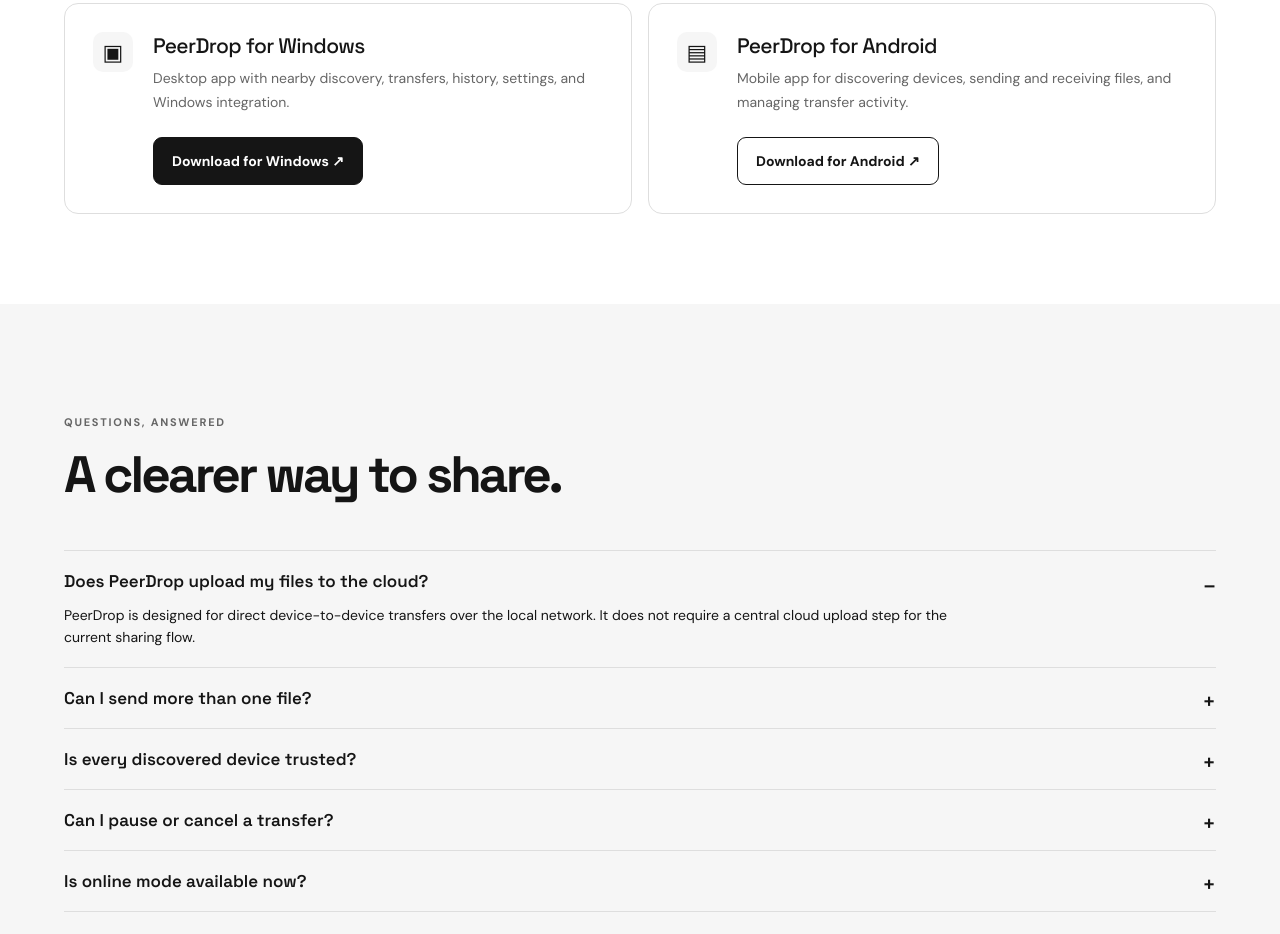
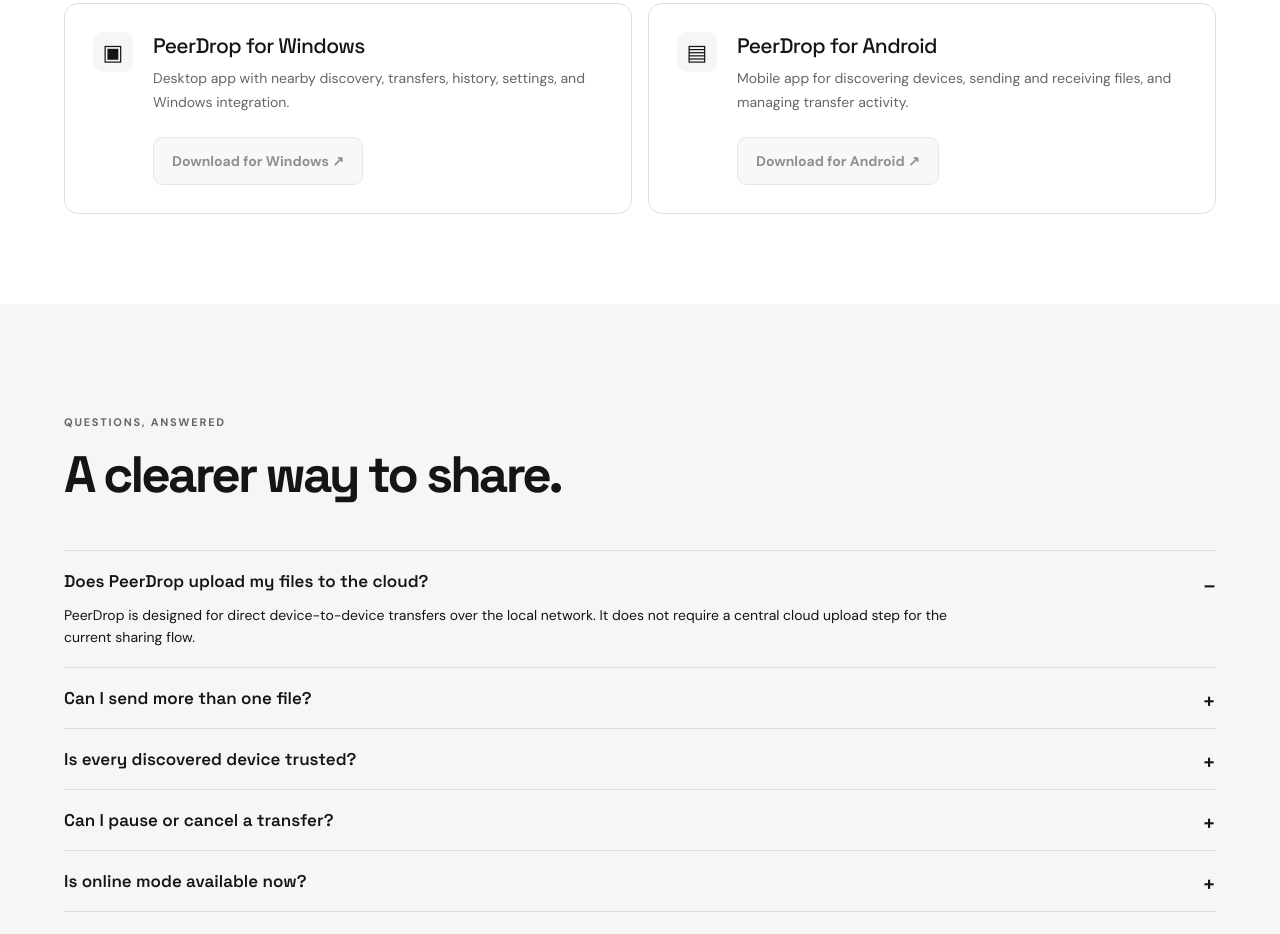
Before and after one commit to Anshuman1803/PeerDrop, a plain HTML site: page index.html in a window 1280 px wide. Shown: the part 4052-4986 px from the top of the page. Drawn offline with Linux system fonts and the light colour scheme.

Commit message:
added the download urls

```diff
--- /dev/null
+++ b/download-config.js
@@ -0,0 +1,4 @@
+window.PEERDROP_DOWNLOADS = {
+  windows: '',
+  android: ''
+};
--- a/index.html
+++ b/index.html
@@ -281,6 +281,7 @@
           for sharing, not uploading.</span></div>
     </div>
   </footer>
+  <script src="download-config.js"></script>
   <script src="script.js"></script>
 </body>
 
--- a/script.js
+++ b/script.js
@@ -1,5 +1,25 @@
 const menuButton = document.querySelector('.menu-toggle');
 const nav = document.querySelector('.site-nav');
+
+const downloadLinks = document.querySelectorAll('.download-card .button');
+const downloadConfig = window.PEERDROP_DOWNLOADS ?? {};
+downloadLinks.forEach((link, index) => {
+  const platform = index === 0 ? 'windows' : 'android';
+  const url = typeof downloadConfig[platform] === 'string' ? downloadConfig[platform].trim() : '';
+  link.classList.add('download-link');
+  link.dataset.download = platform;
+  if (!url) {
+    link.classList.add('is-disabled');
+    link.setAttribute('aria-disabled', 'true');
+    link.setAttribute('title', 'Download link coming soon');
+    link.removeAttribute('href');
+    link.addEventListener('click', (event) => event.preventDefault());
+    return;
+  }
+  link.setAttribute('href', url);
+  link.setAttribute('aria-disabled', 'false');
+  link.classList.remove('is-disabled');
+});
 menuButton?.addEventListener('click', () => {
   const open = nav.classList.toggle('open');
   menuButton.setAttribute('aria-expanded', String(open));
--- a/styles.css
+++ b/styles.css
@@ -403,6 +403,16 @@ img {
 
 .button-secondary:hover {
     background: var(--soft);
+}
+
+.download-link.is-disabled,
+.download-link.is-disabled:hover {
+    background: var(--soft);
+    color: var(--muted);
+    border-color: var(--line);
+    cursor: not-allowed;
+    opacity: .72;
+    transform: none;
 }
 
 .button-small {
```
Also changed, not shown: 1 other file.
